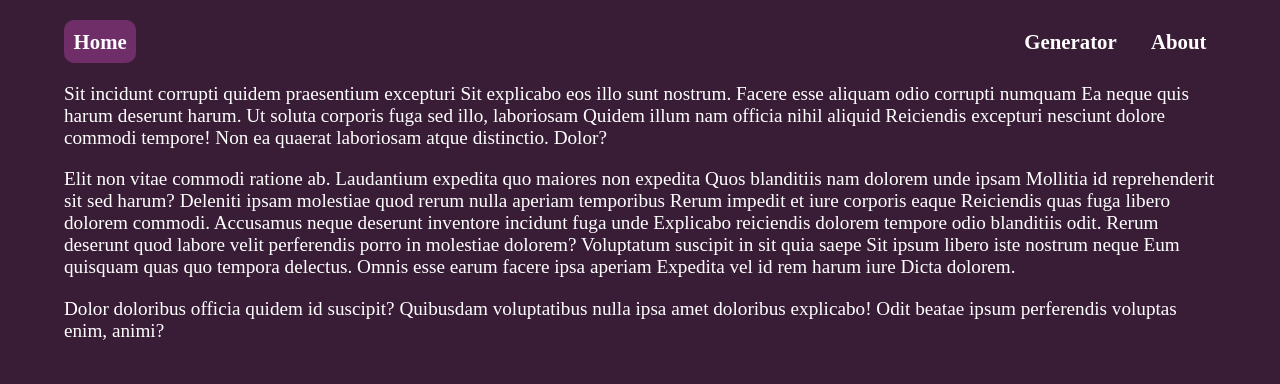
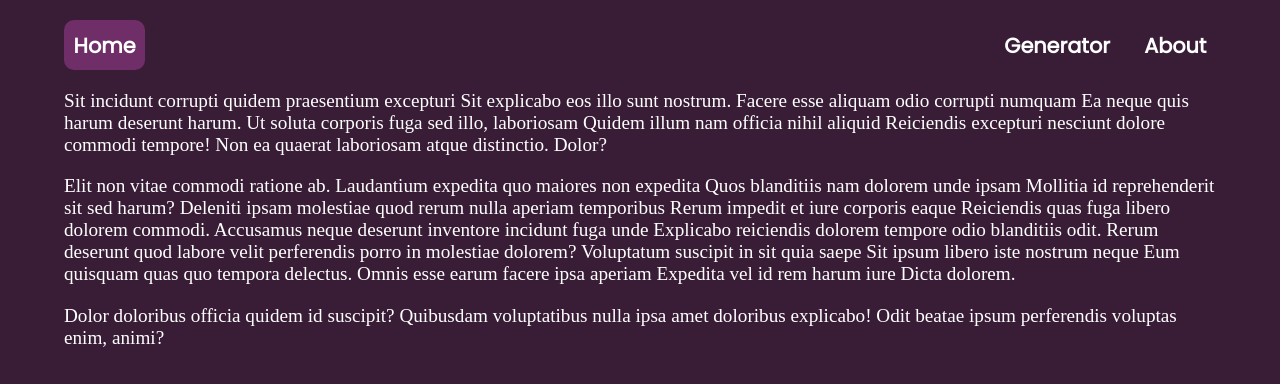
Before and after one commit to rudah-amaral/wfc, a React (Vite) app: page /#/ in a window 1280 px wide. Shown: the top 384 px of the page. Built offline with nearby package versions, Linux system fonts and the light colour scheme.

Commit message:
Feat: Change buttons font to Poppins

```diff
--- a/src/components/DimensionsButtons/DimensionsButtons.module.scss
+++ b/src/components/DimensionsButtons/DimensionsButtons.module.scss
@@ -1,4 +1,7 @@
+@import url("https://fonts.googleapis.com/css2?family=Inter&display=swap");
+
 .dimensionsButtons {
+  font-family: "Poppins", sans-serif;
   display: flex;
   justify-content: center;
   gap: 5px;
--- a/src/components/GenerateButton/GenerateButton.module.scss
+++ b/src/components/GenerateButton/GenerateButton.module.scss
@@ -1,4 +1,7 @@
+@import url("https://fonts.googleapis.com/css2?family=Inter&display=swap");
+
 .button {
+  font-family: "Poppins", sans-serif;
   display: block;
   box-sizing: border-box;
   appearance: none;
--- a/src/components/NavBar/Navbar.module.scss
+++ b/src/components/NavBar/Navbar.module.scss
@@ -1,4 +1,7 @@
+@import url("https://fonts.googleapis.com/css2?family=Poppins&display=swap");
+
 .linksList {
+  font-family: "Poppins", sans-serif;
   display: flex;
   gap: 15px;
   max-width: min(1200px, 90vw);
```
